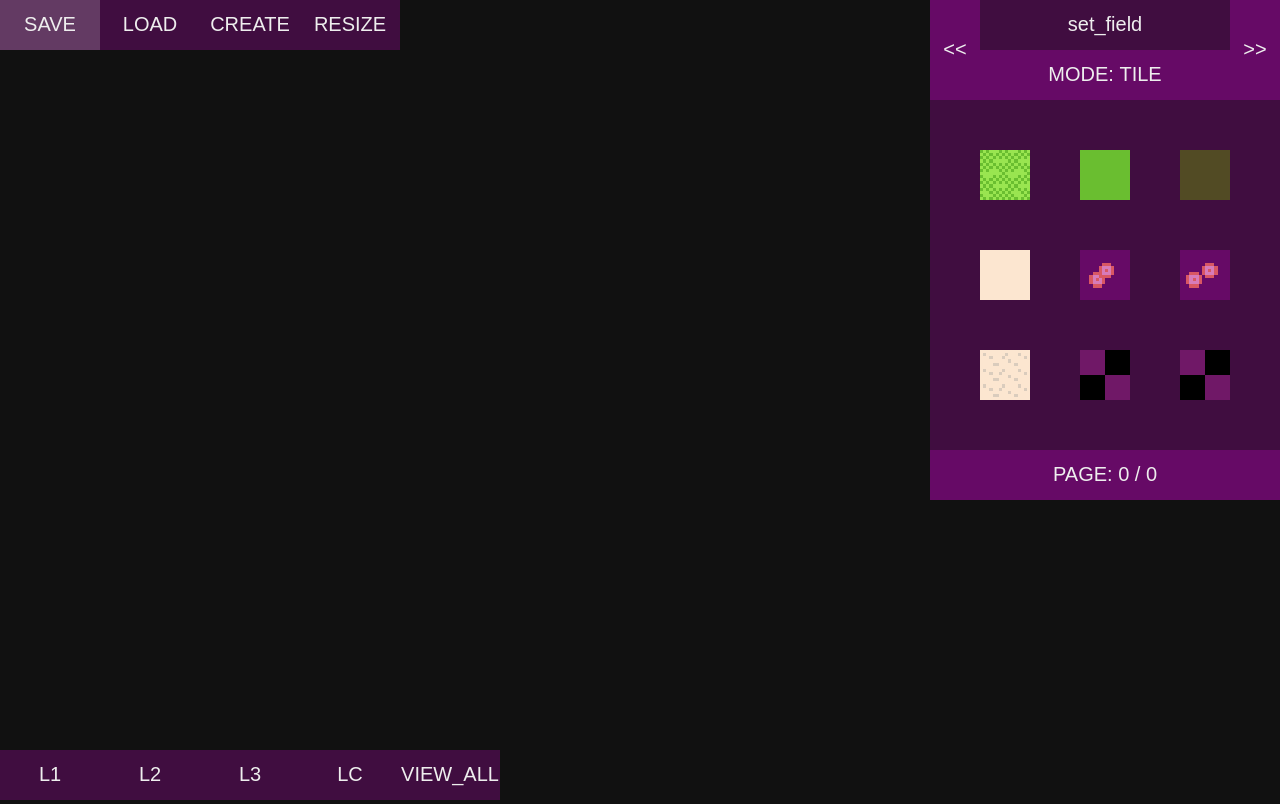
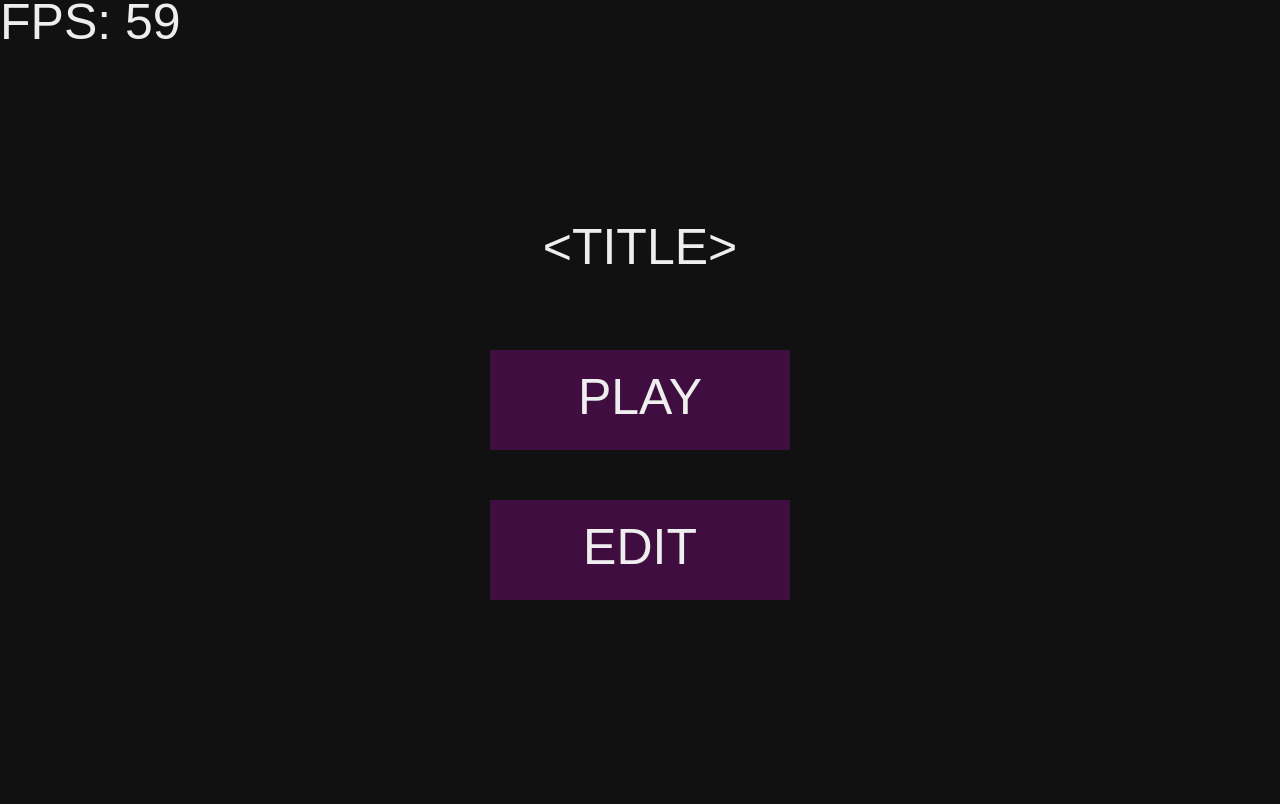
Before and after one commit to Scheux/AttackOfChainera, a plain HTML site: page index.html in a window 1280 px wide. Drawn offline with Linux system fonts and the light colour scheme.

Commit message:
Added Main Menu

```diff
--- a/assets/config/uiConfig.json
+++ b/assets/config/uiConfig.json
@@ -1,13 +1,25 @@
 {
     "MAIN_MENU": {
+        "TEXT_TITLE": {
+            "id": "TEXT_TITLE",
+            "type": "TEXT",
+            "anchor": "CENTER",
+            "position": { "x": 0, "y": 150 },
+            "text": "<TITLE>",
+            "font": "50px Arial",
+            "color": "#eeeeee",
+            "align": "center",
+            "opacity": 0.5,
+            "effects": [ { "type": "FADE_IN", "threshold": 1, "value": 0.3 } ]
+        },
         "BUTTON_PLAY": {
             "id": "BUTTON_PLAY",
             "type": "BUTTON",
             "shape": "SQUARE",
-            "position": { "x": 0, "y": 40 },
-            "radius": 50,
-            "width": 100,
-            "height": 50,
+            "anchor": "CENTER",
+            "position": { "x": 0, "y": 0 },
+            "width": 300,
+            "height": 100,
             "opacity": 1,
             "children": [ "TEXT_PLAY" ]
         },
@@ -15,19 +27,19 @@
             "id": "BUTTON_EDIT",
             "type": "BUTTON",
             "shape": "SQUARE",
-            "position": { "x": 0, "y": 90 },
-            "radius": 50,
-            "width": 100,
-            "height": 50,
+            "anchor": "CENTER",
+            "position": { "x": 0, "y": -150 },
+            "width": 300,
+            "height": 100,
             "opacity": 1,
             "children": [ "TEXT_EDIT" ]
         },
         "TEXT_FPS": {
             "id": "TEXT_FPS",
             "type": "TEXT",
-            "position": { "x": 0, "y": 15 },
+            "position": { "x": 0, "y": 25 },
             "text": "FPS",
-            "font": "20px Arial",
+            "font": "50px Arial",
             "color": "#eeeeee",
             "align": "left",
             "opacity": 0.5,
@@ -36,22 +48,22 @@
         "TEXT_PLAY": {
             "id": "TEXT_PLAY",
             "type": "TEXT",
-            "position": { "x": 0, "y": 25 },
+            "position": { "x": 150, "y": 50 },
             "text": "PLAY",
-            "font": "20px Arial",
+            "font": "50px Arial",
             "color": "#eeeeee",
-            "align": "left",
+            "align": "center",
             "opacity": 0.5,
             "effects": [ { "type": "FADE_IN", "threshold": 1, "value": 0.3 } ]
         },
         "TEXT_EDIT": {
             "id": "TEXT_EDIT",
             "type": "TEXT",
-            "position": { "x": 0, "y": 25 },
+            "position": { "x": 150, "y": 50 },
             "text": "EDIT",
-            "font": "20px Arial",
+            "font": "50px Arial",
             "color": "#eeeeee",
-            "align": "left",
+            "align": "center",
             "opacity": 0.5,
             "effects": [ { "type": "FADE_IN", "threshold": 1, "value": 0.3 } ]
         }
--- /dev/null
+++ b/components/sprite.js
@@ -0,0 +1,11 @@
+export const SpriteComponent = function() {
+    this.spriteID = null;
+}
+
+SpriteComponent.prototype.getSpriteID = function() {
+    return this.spriteID;
+}
+
+SpriteComponent.prototype.setSpriteID = function(spriteID) {
+    this.spriteID = spriteID;
+}
--- a/gameContext.js
+++ b/gameContext.js
@@ -15,6 +15,7 @@ import { MainMenuState } from "./states/gameContext/mainMenu.js";
 import { MapEditorState } from "./states/gameContext/mapEditor.js";
 import { ActionQueue } from "./source/action/actionQueue.js";
 import { UIElement } from "./source/ui/uiElement.js";
+import { PlayGameState } from "./states/gameContext/playGame.js";
 
 export const GameContext = function() {
     this.client = new Client();
@@ -31,6 +32,7 @@ export const GameContext = function() {
 
     this.states.addState(GameContext.STATE_MAIN_MENU, new MainMenuState());
     this.states.addState(GameContext.STATE_MAP_EDITOR, new MapEditorState());
+    this.states.addState(GameContext.STATE_PLAY_GAME, new PlayGameState());
 
     this.timer.inputFunction = () => {
         this.client.update(this);
@@ -66,6 +68,7 @@ export const GameContext = function() {
 
 GameContext.STATE_MAIN_MENU = 0;
 GameContext.STATE_MAP_EDITOR = 1;
+GameContext.STATE_PLAY_GAME = 2;
 
 GameContext.prototype.loadResources = function(resources) {
     this.uiManager.loadFontTypes(null);
--- a/main.js
+++ b/main.js
@@ -1,6 +1,9 @@
 import { ResourceLoader } from "./source/resourceLoader.js";
 import { GameContext } from "./gameContext.js";
 import { ImageSheet } from "./source/graphics/imageSheet.js";
+import { MorphSystem } from "./systems/morph.js";
+import { Entity } from "./source/entity/entity.js";
+import { SpriteComponent } from "./components/sprite.js";
 
 const gameContext = new GameContext();
 
@@ -23,6 +26,7 @@ ResourceLoader.loadConfigFiles("assets/files.json").then(async files => {
   gameContext.loadResources(resources);
   gameContext.timer.start();
   console.log(gameContext);
-  gameContext.states.setNextState(GameContext.STATE_MAP_EDITOR);
-  //gameContext.loadMap("MAP");
+  gameContext.states.setNextState(GameContext.STATE_MAIN_MENU);
+  //gameContext.states.setNextState(GameContext.STATE_MAP_EDITOR);
+  //await gameContext.loadMap("MAP");
 });
--- a/source/graphics/sprite.js
+++ b/source/graphics/sprite.js
@@ -25,8 +25,6 @@ Sprite.FINISHED = 0;
 Sprite.prototype = Object.create(Drawable.prototype);
 Sprite.prototype.constructor = Sprite;
 
-Sprite.prototype.onFinish = function(sprite) {}
-
 Sprite.prototype.override = function(config, animation) {
     this.config = config;
     this.animation = animation;
@@ -44,6 +42,10 @@ Sprite.prototype.setLastCallTime = function(lastCallTime) {
 
 Sprite.prototype.getConfig = function() {
     return this.config;
+}
+
+Sprite.prototype.getAnimation = function() {
+    return this.animation;
 }
 
 Sprite.prototype.getCurrentFrame = function() {
--- a/source/graphics/spriteManager.js
+++ b/source/graphics/spriteManager.js
@@ -127,7 +127,7 @@ SpriteManager.prototype.removeFromRoot = function(sprite) {
     }
 }
 
-SpriteManager.prototype.updateSprite = function(spriteID, newSpriteTypeID, newSpriteAnimationID) {
+SpriteManager.prototype.updateSprite = function(spriteID, setID, animationID) {
     const sprite = this.sprites.get(spriteID);
 
     if(!sprite) {
@@ -135,23 +135,24 @@ SpriteManager.prototype.updateSprite = function(spriteID, newSpriteTypeID, newSp
         return;
     }
 
-    if(!newSpriteTypeID) {
-        console.warn(`SpriteType ${newSpriteTypeID} does not exist! Returning...`);
+    if(!setID) {
+        console.warn(`SpriteSet ${setID} does not exist! Returning...`);
         return;
     }
 
-    if(!newSpriteAnimationID) {
-        console.warn(`SpriteAnimation ${newSpriteAnimationID} on SpriteType ${newSpriteTypeID} does not exist. Using "default". Proceeding...`);
+    if(!animationID) {
+        console.warn(`SpriteAnimation ${animationID} on SpriteSet ${setID} does not exist. Using "default". Proceeding...`);
+        animationID = "default";
     }
 
-    const spriteConfig = this.spriteTypes[newSpriteTypeID];
+    const setConfig = this.spriteTypes[setID];
 
-    if(!spriteConfig) {
-        console.warn(`SpriteType ${newSpriteTypeID} does not exist! Returning...`);
+    if(!setConfig) {
+        console.warn(`SpriteSet ${setID} does not exist! Returning...`);
         return;
     }
 
-    const animationConfig = spriteConfig.getAnimation(newSpriteAnimationID);
+    const animationConfig = setConfig.getAnimation(animationID);
 
-    sprite.override(spriteConfig, animationConfig);
+    sprite.override(setConfig, animationConfig);
 }
--- a/source/ui/elements/button/buttonSquare.js
+++ b/source/ui/elements/button/buttonSquare.js
@@ -4,8 +4,6 @@ import { Button } from "../button.js";
 
 export const ButtonSquare = function() {
     Button.call(this, "BUTTON_SQUARE");
-    this.width = 0;
-    this.height = 0;
 
     this.events.subscribe(UIElement.EVENT_DEBUG, "BUTTON_SQUARE", (context, localX, localY) => {
         context.save();
@@ -24,11 +22,6 @@ ButtonSquare.prototype.collides = function(mouseX, mouseY, mouseRange) {
     return collision;
 }
 
-ButtonSquare.prototype.setSize = function(width, height) {
-    this.width = width;
-    this.height = height;
-}
-
 ButtonSquare.prototype.postDraw = function(context, localX, localY) {
     if(this.isHighlighted) {
         context.save();
--- a/source/ui/elements/container.js
+++ b/source/ui/elements/container.js
@@ -3,8 +3,6 @@ import { UIElement } from "../uiElement.js";
 
 export const Container = function() {
     UIElement.call(this, "CONTAINER");
-    this.width = 0;
-    this.height = 0;
 
     this.events.subscribe(UIElement.EVENT_DEBUG, "CONTAINER", (context, localX, localY) => {
         context.save();
@@ -19,11 +17,6 @@ export const Container = function() {
 Container.prototype = Object.create(UIElement.prototype);
 Container.prototype.constructor = Container;
 
-Container.prototype.setDimensions = function(width = 0, height = 0) {
-    this.width = width;
-    this.height = height;
-}
-
 Container.prototype.collides = function(mouseX, mouseY, mouseRange) {
     const collision = rectangularCollision(this.position.x, this.position.y, this.width, this.height, mouseX, mouseY, mouseRange, mouseRange);
     return collision;
--- a/source/ui/elements/icon.js
+++ b/source/ui/elements/icon.js
@@ -3,8 +3,6 @@ import { UIElement } from "../uiElement.js";
 export const Icon = function() {
     UIElement.call(this, "ICON");
     this.image = null;
-    this.width = 0;
-    this.height = 0;
 
     this.events.subscribe(UIElement.EVENT_DEBUG, "ICON", (context, localX, localY) => {
         context.save();
--- a/source/ui/uiElement.js
+++ b/source/ui/uiElement.js
@@ -4,6 +4,8 @@ import { EventEmitter } from "../events/eventEmitter.js";
 export const UIElement = function(DEBUG_NAME) {
     Drawable.call(this, DEBUG_NAME);
 
+    this.width = 0;
+    this.height = 0;
     this.config = null;
     this.goals = new Map();
     this.goalsReached = new Set();
@@ -171,3 +173,8 @@ UIElement.prototype.draw = function(context, viewportX, viewportY, rootLocalX, r
     this.postDraw(context, localX, localY);
     this.drawChildren(context, viewportX, viewportY, localX, localY);
 }
+
+UIElement.prototype.setDimensions = function(width = 0, height = 0) {
+    this.width = width;
+    this.height = height;
+}
--- a/source/ui/uiManager.js
+++ b/source/ui/uiManager.js
@@ -180,7 +180,7 @@ UIManager.prototype.parseButtonSquare = function(config) {
     button.DEBUG_NAME = config.id;
     button.setConfig(config);
     button.setOpacity(config.opacity);
-    button.setSize(config.width, config.height);
+    button.setDimensions(config.width, config.height);
     button.position.x = config.position.x;
     button.position.y = config.position.y;
 
--- a/states/gameContext/mainMenu.js
+++ b/states/gameContext/mainMenu.js
@@ -1,4 +1,7 @@
+import { GameContext } from "../../gameContext.js";
 import { State } from "../../source/state/state.js";
+
+const MAIN_MENU_ID = "MAIN_MENU";
 
 export const MainMenuState = function() {
     State.call(this);
@@ -9,8 +12,22 @@ MainMenuState.prototype.constructor = MainMenuState;
 
 MainMenuState.prototype.enter = function(stateMachine) {
     const gameContext = stateMachine.getContext();
+    const { uiManager, renderer, client } = gameContext;
+    const { musicPlayer } = client;
+
+    musicPlayer.loadTrack("surfing");
+
+    uiManager.parseUI("MAIN_MENU", gameContext);
+    uiManager.addFetch("TEXT_FPS", element => element.setText(`FPS: ${Math.floor(renderer.smoothedFPS)}`));
+    uiManager.addClick("BUTTON_PLAY", () => stateMachine.setNextState(GameContext.STATE_PLAY_GAME));
+    uiManager.addClick("BUTTON_EDIT", () => stateMachine.setNextState(GameContext.STATE_MAP_EDITOR));
 }
 
 MainMenuState.prototype.exit = function(stateMachine) {
     const gameContext = stateMachine.getContext();
+    const { uiManager, client } = gameContext;
+    const { musicPlayer } = client;
+
+    musicPlayer.swapTrack("surfing", 0.1);
+    uiManager.unparseUI("MAIN_MENU", gameContext);
 }
--- a/states/gameContext/mapEditor.js
+++ b/states/gameContext/mapEditor.js
@@ -252,12 +252,6 @@ MapEditorState.prototype.enter = function(stateMachine) {
         placeTile();
     });
 
-    musicPlayer.loadTrack("surfing");
-
-    musicPlayer.loadTrack("e2m3");
-
-    musicPlayer.loadTrack("e2m1");
-
     editor.loadTileSets(spriteManager.tileSprites);
 
     uiManager.parseUI("MAP_EDITOR", gameContext);
--- /dev/null
+++ b/states/gameContext/playGame.js
@@ -0,0 +1,28 @@
+import { State } from "../../source/state/state.js";
+
+const PLAY_GAME_ID = "PLAY_GAME";
+
+export const PlayGameState = function() {
+    State.call(this);
+}
+
+PlayGameState.prototype = Object.create(State.prototype);
+PlayGameState.prototype.constructor = PlayGameState;
+
+PlayGameState.prototype.enter = async function(stateMachine) {
+    const gameContext = stateMachine.getContext();
+    const { uiManager } = gameContext;
+
+    uiManager.parseUI("PLAY_GAME", gameContext);
+
+    gameContext.loadMap("MAP").then(result => {
+        console.log(result);
+    });
+}
+
+PlayGameState.prototype.exit = function(stateMachine) {
+    const gameContext = stateMachine.getContext();
+    const { uiManager } = gameContext;
+
+    uiManager.unparseUI("PLAY_GAME", gameContext);
+}
--- /dev/null
+++ b/systems/morph.js
@@ -0,0 +1,50 @@
+import { SpriteComponent } from "../components/sprite.js";
+
+export const MorphSystem = function() {
+    this.id = "MorphSystem";
+}
+
+/**
+ * Morphs the sprite of an entity.
+ *
+ * @param {object} gameContext - The game context.
+ * @param {object} entity - The entity whose sprite will be morphed.
+ * @param {Array} spriteData - The sprite data containing [spriteSetID, spriteAnimationID].
+ * @param {object} config - The configuration object.
+ * @param {boolean} [config.isStatic] - Whether the sprite is static.
+ * @param {number} [config.frameIndex] - The frame index to set.
+ * @returns {void}
+ */
+
+MorphSystem.morphSprite = function(gameContext, entity, spriteData, config) {
+    if(!spriteData) {
+        console.warn(`SpriteData cannot be undefined! Returning...`);
+        return;
+    }
+
+    const { spriteManager } = gameContext;
+    const spriteComponent = entity.components.getComponent(SpriteComponent);
+    const spriteID = spriteComponent.getSpriteID();
+
+    const sprite = spriteManager.getSprite(spriteID);
+    const [spriteSetID, spriteAnimationID] = spriteData;
+    const currentSpriteSetID = sprite.getConfig().id;
+    const currentSpriteConfigID = sprite.getAnimation().id;
+
+    if(spriteSetID !== currentSpriteSetID || (spriteSetID === currentSpriteSetID && spriteAnimationID !== currentSpriteConfigID)) {
+        spriteManager.updateSprite(spriteID, spriteSetID, spriteAnimationID);
+    }
+
+    if(config) {
+        const isStatic = config["isStatic"];
+        const frameIndex = config["frameIndex"];
+
+        if(isStatic !== undefined) {
+            sprite.setStatic(isStatic);
+        }
+
+        if(frameIndex !== undefined) {
+            sprite.setFrame(frameIndex);
+        }
+    }
+}
```
Also changed, not shown: index.html (+1 -1 lines).
